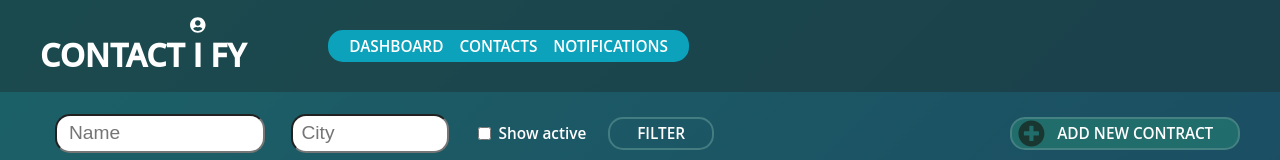
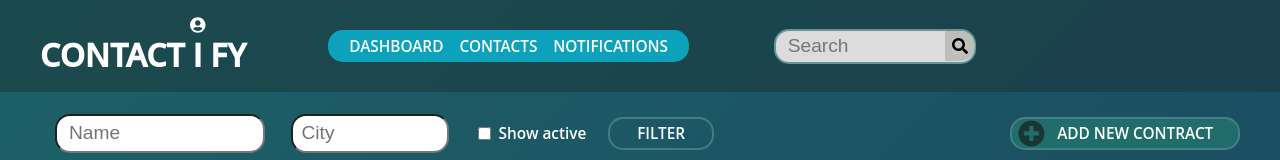
Before and after one commit to DyadicGit/React-with-webpack-4, a React app: page / in a window 1280 px wide. Shown: the top 160 px of the page. Built offline with nearby package versions, Linux system fonts and the light colour scheme; no server answers.

Commit message:
added the search box, now the login section

```diff
--- a/src/App.js
+++ b/src/App.js
@@ -3,7 +3,7 @@ import { library } from '@fortawesome/fontawesome-svg-core';
 import {
   faUserCircle, faEye, faEyeSlash,
   faArrowDown, faPencilAlt, faTrashAlt,
-  faPlusCircle,
+  faPlusCircle, faSearch
 } from '@fortawesome/free-solid-svg-icons';
 import {
   LeftHeader, LeftToolbar, LeftBody, LeftFooter,
@@ -36,7 +36,7 @@ import LinksRight from './views/footer/LinksRight';
 import AvailabilityLogo from './views/footer/AvailabilityLogo';
 import Availability from './views/footer/Availability';
 
-library.add(faUserCircle, faEye, faEyeSlash, faArrowDown, faPencilAlt, faTrashAlt, faPlusCircle);
+library.add(faUserCircle, faEye, faEyeSlash, faArrowDown, faPencilAlt, faTrashAlt, faPlusCircle, faSearch);
 
 
 class App extends React.Component {
--- a/src/components/SearchInput.js
+++ b/src/components/SearchInput.js
@@ -2,11 +2,12 @@ import React from 'react';
 import PropTypes from 'prop-types';
 import styled from 'styled-components';
 import utils from '../utils';
+import CONST from '../config/constants';
 
 const SearchInput = styled.input`
   width: 80%;
   height: 40%;
-  border-radius: 15px;
+  border-radius: ${CONST.borderRadius};
   font-size: larger;
   padding-left: 5%;
 `;
--- /dev/null
+++ b/src/config/constants.js
@@ -0,0 +1,22 @@
+const darkGreen = 'rgba(78, 133, 136, 0.82)';
+const darkerGreen = 'rgba(35,117,111,0.79)';
+const darkestGreen = 'rgb(25,54,48)';
+const gainsboro = 'gainsboro';
+const gainsboroDarker = '#babab6bd';
+const lightBlueColor = '#0CA2BB';
+
+const borderRadius = '15px';
+const boxShadowSetting = `0 0 0 2px ${darkGreen}, 0 0 0 2px ${darkGreen}`;
+const borderSetting = `${darkGreen} 2px solid`;
+
+export default {
+  borderRadius,
+  boxShadowSetting,
+  borderSetting,
+  darkGreen,
+  darkerGreen,
+  darkestGreen,
+  lightBlueColor,
+  gainsboro,
+  gainsboroDarker,
+};
--- a/src/views/header/Navbar.js
+++ b/src/views/header/Navbar.js
@@ -2,9 +2,9 @@ import React from 'react';
 import PropTypes from 'prop-types';
 import styled from 'styled-components';
 import { SpanOpenSans } from '../../components';
+import CONST from '../../config/constants';
 
-const lightBlueColor = '#0CA2BB';
-const borderRadius = '15px';
+const { lightBlueColor, borderRadius } = CONST;
 
 const Navbar = styled.div`
   grid-area: navbar;
@@ -38,7 +38,7 @@ const Button = styled.button`
   align-items: center;
   :hover {
     cursor: pointer;
-    box-shadow: 0 0 0 2px rgba(78, 133, 136, 0.82), 0 0 0 2px rgba(78, 133, 136, 0.82);
+    box-shadow: ${CONST.boxShadowSetting};
   }
   :focus {
     background: #198592;
--- a/src/views/header/Search.js
+++ b/src/views/header/Search.js
@@ -1,13 +1,52 @@
 import React from 'react';
 import PropTypes from 'prop-types';
 import styled from 'styled-components';
+import { FontAwesomeIcon } from '@fortawesome/react-fontawesome';
+import { SearchInput } from '../../components';
+import CONST from '../../config/constants';
 
-const Search = styled.div`
+const SearchSection = styled.div`
   grid-area: search;
+  display: flex;
+  place-content: center;
+  place-items: center;
+  div {
+    height: 100%;
+    width: 100%;
+    display: flex;
+    place-content: center;
+    place-items: center;
+    position: relative;
+    input {
+      height: 3.6vh;
+      background: ${CONST.gainsboro};
+      border: ${CONST.borderSetting};
+      :hover {
+        box-shadow: ${CONST.boxShadowSetting};
+      }
+    }
+    svg {
+      position: absolute;
+      right: 1.2vw;
+      background: ${CONST.gainsboroDarker};
+      border: solid ${CONST.gainsboroDarker} 0.95vh;
+      border-bottom-right-radius: ${CONST.borderRadius};
+      border-top-right-radius: ${CONST.borderRadius};
+    }
+  }
 `;
 
 const View = ({ className }) => (
-  <Search className={className}></Search>
+  <SearchSection className={className}>
+    <div>
+      <SearchInput
+        handleChange={searchTerm => alert(`No requirement: ${searchTerm}`)}
+        placeholder="Search"
+      />
+      <FontAwesomeIcon icon="search" />
+    </div>
+
+  </SearchSection>
 );
 
 View.propTypes = {
--- a/src/views/toolbar/AddNewContract.js
+++ b/src/views/toolbar/AddNewContract.js
@@ -3,6 +3,7 @@ import PropTypes from 'prop-types';
 import styled from 'styled-components';
 import { FontAwesomeIcon } from '@fortawesome/react-fontawesome';
 import { SpanOpenSans } from '../../components';
+import CONST from '../../config/constants';
 
 const AddNewContract = styled.div`
   grid-area: addNewContract;
@@ -11,17 +12,17 @@ const AddNewContract = styled.div`
   place-content: flex-end;
 `;
 const Button = styled.button`
-    background: rgba(35,117,111,0.79);
-    border: rgba(78, 133, 136, 0.82) 2px solid;
+    background: ${CONST.darkerGreen};
+    border: ${CONST.borderSetting};
     transition: 0.3s;
-    border-radius: 15px;
+    border-radius: ${CONST.borderRadius};
     height: 40%;
     width: 48%;
     display: flex;
     align-items: center;
     :hover {
       cursor: pointer;
-      box-shadow: 0 0 0 2px rgba(78, 133, 136, 0.82), 0 0 0 2px rgba(78, 133, 136, 0.82);
+      box-shadow: ${CONST.boxShadowSetting};
     }
     span {
       padding-left: 1vw;
@@ -29,7 +30,7 @@ const Button = styled.button`
 `;
 const Icon = styled(FontAwesomeIcon)`
   height: 100%;
-  color: rgb(25,54,48);
+  color: ${CONST.darkestGreen};
 `;
 
 const View = ({ className }) => (
--- a/src/views/toolbar/FilterGo.js
+++ b/src/views/toolbar/FilterGo.js
@@ -2,6 +2,7 @@ import React from 'react';
 import PropTypes from 'prop-types';
 import styled from 'styled-components';
 import { SpanOpenSans } from '../../components';
+import CONST from '../../config/constants';
 
 const FilterGo = styled.div`
   grid-area: filterGo;
@@ -12,14 +13,14 @@ const FilterGo = styled.div`
 
 const Button = styled.button`
     background: transparent;
-    border: rgba(78, 133, 136, 0.82) 2px solid;
+    border: ${CONST.borderSetting};
     transition: 0.3s;
-    border-radius: 15px;
+    border-radius: ${CONST.borderRadius};
     height: 40%;
     width: 70%;
     :hover {
       cursor: pointer;
-      box-shadow: 0 0 0 2px rgba(78, 133, 136, 0.82), 0 0 0 2px rgba(78, 133, 136, 0.82);
+      box-shadow: ${CONST.boxShadowSetting};
     }
 `;
 
```
